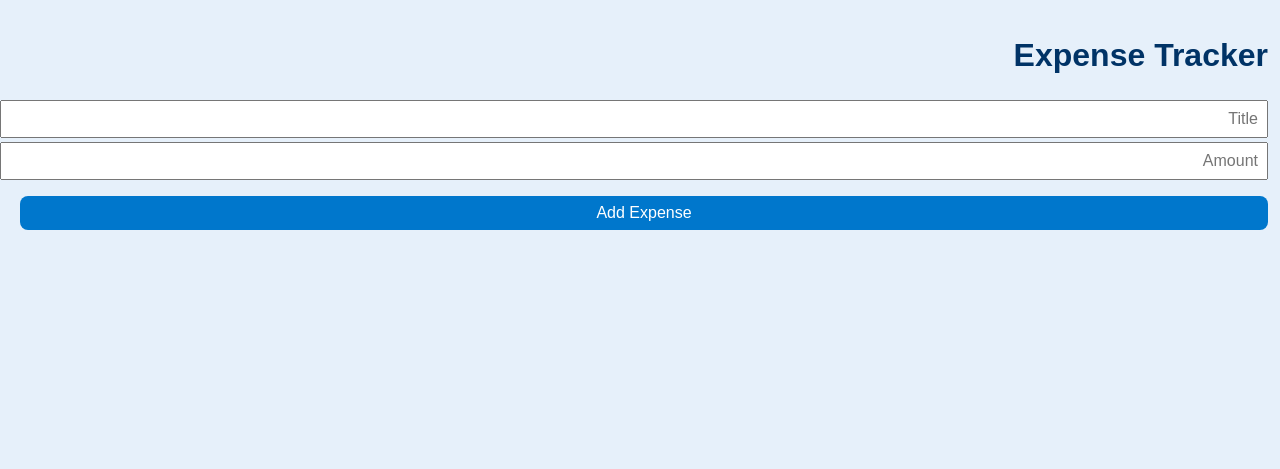
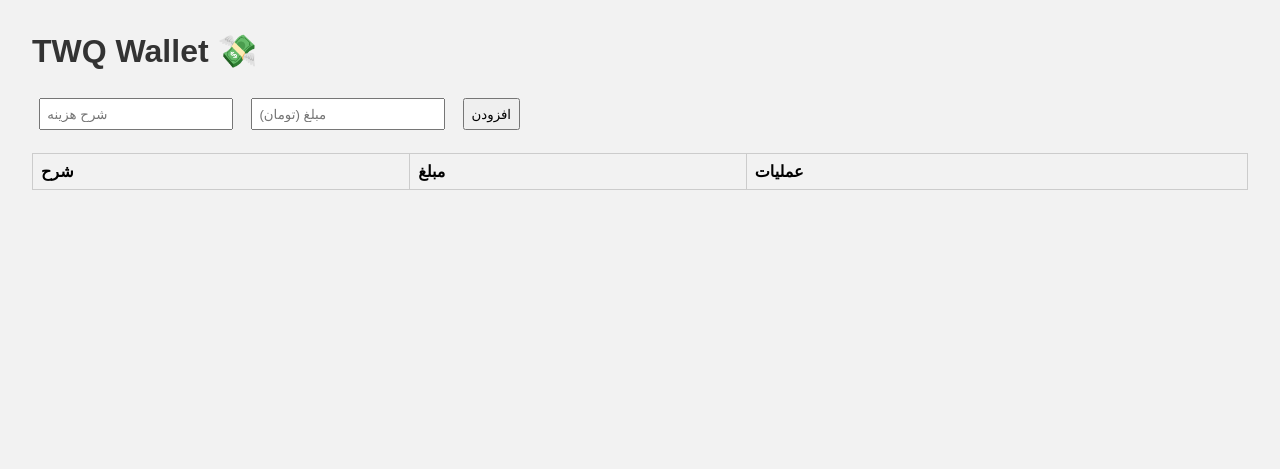
Before and after one commit to twqsadat55/twq_wallet55, a plain HTML site: page index.html in a window 1280 px wide. Drawn offline with Linux system fonts and the light colour scheme.

Commit message:
Update index.html

```diff
--- a/index.html
+++ b/index.html
@@ -3,24 +3,93 @@
 <head>
   <meta charset="UTF-8" />
   <meta name="viewport" content="width=device-width, initial-scale=1.0"/>
-  <title>Expense Tracker</title>
-  <link rel="stylesheet" href="style.css" />
+  <title>TWQ Wallet</title>
+  <style>
+    body {
+      font-family: Arial, sans-serif;
+      margin: 2em;
+      background: #f2f2f2;
+    }
+    h1 {
+      color: #333;
+    }
+    form input, form button {
+      margin: 0.5em;
+      padding: 0.5em;
+    }
+    table {
+      width: 100%;
+      border-collapse: collapse;
+      margin-top: 1em;
+    }
+    table, th, td {
+      border: 1px solid #ccc;
+    }
+    th, td {
+      padding: 0.5em;
+      text-align: left;
+    }
+  </style>
 </head>
 <body>
-  <div class="container">
-    <h1>Expense Tracker</h1>
-    <form id="expense-form">
-      <input type="text" id="expense-title" placeholder="Title" required />
-      <input type="number" id="expense-amount" placeholder="Amount" required />
-      <button type="submit">Add Expense</button>
-    </form>
+  <h1>TWQ Wallet 💸</h1>
 
-    <ul id="expense-list"></ul>
+  <form id="expense-form">
+    <input type="text" id="description" placeholder="شرح هزینه" required />
+    <input type="number" id="amount" placeholder="مبلغ (تومان)" required />
+    <button type="submit">افزودن</button>
+  </form>
 
-    <canvas id="expense-chart" width="400" height="200"></canvas>
-  </div>
+  <table>
+    <thead>
+      <tr>
+        <th>شرح</th>
+        <th>مبلغ</th>
+        <th>عملیات</th>
+      </tr>
+    </thead>
+    <tbody id="expense-list">
+    </tbody>
+  </table>
 
-  <script src="chart.min.js"></script>
-  <script src="app.js"></script>
+  <script>
+    const form = document.getElementById('expense-form');
+    const list = document.getElementById('expense-list');
+
+    let expenses = JSON.parse(localStorage.getItem('expenses')) || [];
+
+    function renderExpenses() {
+      list.innerHTML = '';
+      expenses.forEach((exp, index) => {
+        const row = document.createElement('tr');
+        row.innerHTML = `
+          <td>${exp.description}</td>
+          <td>${exp.amount.toLocaleString()} تومان</td>
+          <td><button onclick="deleteExpense(${index})">حذف</button></td>
+        `;
+        list.appendChild(row);
+      });
+    }
+
+    function deleteExpense(index) {
+      expenses.splice(index, 1);
+      localStorage.setItem('expenses', JSON.stringify(expenses));
+      renderExpenses();
+    }
+
+    form.addEventListener('submit', (e) => {
+      e.preventDefault();
+      const desc = document.getElementById('description').value.trim();
+      const amount = parseInt(document.getElementById('amount').value);
+      if (desc && amount) {
+        expenses.push({ description: desc, amount });
+        localStorage.setItem('expenses', JSON.stringify(expenses));
+        form.reset();
+        renderExpenses();
+      }
+    });
+
+    renderExpenses();
+  </script>
 </body>
 </html>
```
